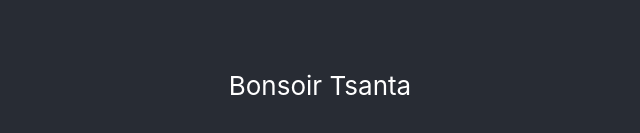
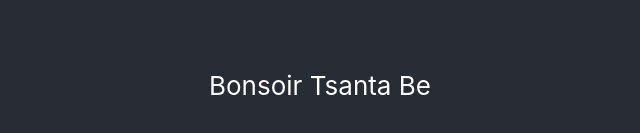
Before and after one commit to tsantaniainarakotonjanahary/pmmDqt, a React (Create React App) app: page / in a window 1280 px wide. Shown: the part 315-448 px from the top of the page, without its empty margins (320-960 px from the left). Built offline with nearby package versions, Linux system fonts and the light colour scheme.

Commit message:
add netlify folder

```diff
--- a/src/App.js
+++ b/src/App.js
@@ -5,7 +5,7 @@ function App() {
   return (
     <div className="App">
       <header className="App-header">
-        <p>Bonsoir Tsanta</p>
+        <p>Bonsoir Tsanta Be</p>
       </header>
     </div>
   );
```
Also changed, not shown: 7 other files (tests, documents, lock files or other folders).
